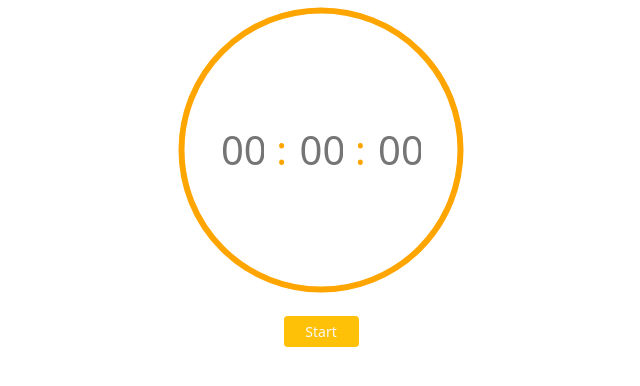
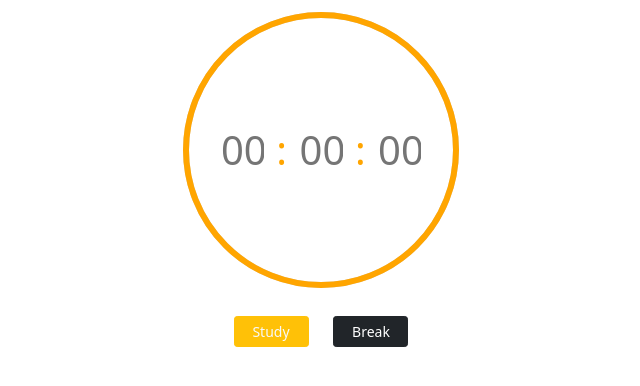
Before and after one commit to Lim-Wei-Jie/Focustudy, a Vue app in the folder frontend/: page / in a window 1280 px wide. Shown: the top 386 px of the page, without its empty margins (319-959 px from the left). Built offline with nearby package versions, Linux system fonts and the light colour scheme.

Commit message:
Added path, break differentiation. Timer frontend complete.

```diff
--- a/frontend/src/components/Timer.vue
+++ b/frontend/src/components/Timer.vue
@@ -1,25 +1,29 @@
 <template>
   <div class="timer">
-    <!-- STUDY -->
-
     <!-- VISUAL -->
     <svg viewBox="0 0 100 100">
-      <circle
-        class="base"
-        cx="50"
-        cy="50"
-        r="46.5"
-        fill="none"
-        stroke="orange"
-        stroke-width="2"
-      />
+      <g class="pathContainer">
+        <circle class="base" cx="50" cy="50" r="45" />
+        <path
+          class="path"
+          :class="{'study': !startBreak, 'break': startBreak}"
+          d="
+            M 50, 50
+            m -45, 0
+            a 45,45 0 1,0 90,0
+            a 45,45 0 1,0 -90,0
+          "
+          :stroke-dasharray="studyDasharray"
+        ></path>
+      </g>
     </svg>
 
-    <!-- ACTUAL NUMBERS -->
+    <!-- TIME -->
     <!-- Default: Input Time. Limit inputs to 2 numbers per text box -->
-    <span class="time" v-if="!start">
+    <span class="time study" :class="{'study': !startBreak, 'break': startBreak}" v-if="!start">
       <!-- Hours -->
       <input
+        :class="{'study': !startBreak, 'break': startBreak}"
         type="text"
         v-model="inputHours"
         maxlength="2"
@@ -30,6 +34,7 @@
 
       <!-- Minutes -->
       <input
+        :class="{'study': !startBreak, 'break': startBreak}"
         type="text"
         v-model="inputMinutes"
         maxlength="2"
@@ -40,6 +45,7 @@
 
       <!-- Seconds -->
       <input
+        :class="{'study': !startBreak, 'break': startBreak}"
         type="text"
         v-model="inputSeconds"
         maxlength="2"
@@ -49,7 +55,7 @@
     </span>
 
     <!-- Timer Started, prevent input -->
-    <span class="time" v-else>
+    <span class="time study" :class="{'study': !startBreak, 'break': startBreak}" v-else>
       {{ formattedTime }}
     </span>
 
@@ -61,29 +67,25 @@
         class="btn btn-warning btn-sm text-light"
         @click="startTimer"
       >
-        Start
+        Study
+      </button>
+      &nbsp;&nbsp;&nbsp;&nbsp;
+      <button type="button" class="btn btn-dark btn-sm" @click="startTimer(); takeBreak()">
+        Break
       </button>
     </div>
 
     <!-- Timer Started, show take a break or end -->
     <div class="mt-3" v-else>
-      <button type="button" class="btn btn-dark btn-sm" @click="takeBreak">
-        Break
-      </button>
-      &nbsp;&nbsp;&nbsp;&nbsp;
       <button
         type="button"
-        class="btn btn-warning btn-sm text-light"
+        class="btn btn-sm text-light"
+        :class="{'btn-warning': !startBreak, 'btn-dark': startBreak}"
         @click="endTimer"
       >
         End
       </button>
     </div>
-
-    <!-- ERROR -->
-    <p class="text-danger mt-3">{{ error }}</p>
-
-    <!-- BREAK -->
   </div>
 </template>
 
@@ -93,12 +95,18 @@ export default {
 
   data() {
     return {
+      // Statuses
+      start: false,
+      startBreak: false,
+
+      // Time inputs
       inputHours: "",
       inputMinutes: "",
       inputSeconds: "",
-      error: "",
-      start: false,
+
+      // Time data
       timerInterval: null,
+      initialTimeInSeconds: 0,
       timeInSeconds: 0,
     };
   },
@@ -129,10 +137,21 @@ export default {
 
       return hours + " : " + minutes + " : " + seconds;
     },
+
+    // Divide time left by total time
+    timeFraction() {
+      return this.timeInSeconds / this.initialTimeInSeconds;
+    },
+
+    // Update dashaway overtime
+    studyDasharray() {
+      let ratio = (this.timeFraction * 283).toFixed(0);
+      return ratio + " 283";
+    },
   },
 
   methods: {
-    // Called when starting timer
+    // Called when starting study session and break
     startTimer() {
       // Start timer status
       this.start = true;
@@ -159,26 +178,31 @@ export default {
       let minSec = minutes * 60;
       this.timeInSeconds = hrSec + minSec + seconds;
 
-      // Retain input from user after returning to default, with proper formatting
-      let timeList = this.formattedTime.split(" : ");
-      this.inputHours = timeList[0];
-      this.inputMinutes = timeList[1];
-      this.inputSeconds = timeList[2];
+      // Save initial time
+      this.initialTimeInSeconds = this.timeInSeconds;
+
+      // Retain input in proper formatting when returning to default
+      let timeList = this.formattedTime.split(" : ")
+      this.inputHours = timeList[0]
+      this.inputMinutes = timeList[1]
+      this.inputSeconds = timeList[2]
 
       // Start interval, decrease time by 1 per second
       this.timerInterval = setInterval(() => this.timeInSeconds--, 1000);
     },
 
-    // Called when taking a break
+    // Called when starting a break
     takeBreak() {
-      // Stop interval
-      clearInterval(this.timerInterval);
+      // Start break
+      this.startBreak = true
     },
 
     // Called when ending study session
     endTimer() {
-      // Reset timer status
+      // Reset timer
       this.start = false;
+      this.timeInSeconds = this.initialTimeInSeconds
+      this.startBreak = false
 
       // Stop interval
       clearInterval(this.timerInterval);
@@ -191,6 +215,7 @@ export default {
       if (newValue < 0) {
         // Reset timer status
         this.start = false;
+        this.startBreak = false
 
         // Stop interval
         clearInterval(this.timerInterval);
@@ -209,6 +234,42 @@ export default {
   text-align: center;
 }
 
+.pathContainer {
+  fill: none;
+}
+
+svg {
+  /* Flips the svg and makes the animation to move left-to-right*/
+  transform: scaleX(-1);
+}
+
+.base {
+  stroke: lightgrey;
+  stroke-width: 2;
+}
+
+.path {
+  stroke-width: 2;
+  stroke-linecap: round;
+
+  /* Makes sure the animation starts at the top of the circle */
+  transform: rotate(90deg);
+  transform-origin: center;
+
+  /* One second aligns with the speed of the countdown timer */
+  transition: 1s linear all;
+}
+
+.study {
+  stroke: orange;
+  color: orange;
+}
+
+.break {
+  stroke: darkgreen;
+  color: darkgreen;
+}
+
 .time {
   position: absolute;
   width: 300px;
@@ -218,7 +279,6 @@ export default {
   align-items: center;
   justify-content: center;
   font-size: 40px;
-  color: orange;
 }
 
 input[type="text"] {
@@ -226,7 +286,6 @@ input[type="text"] {
   height: 40px;
   font-size: 40px;
   border: none;
-  color: orange;
 }
 
 input::-webkit-outer-spin-button,
```
Also changed, not shown: frontend/src/views/HomeView.vue (line endings or trailing spaces).
